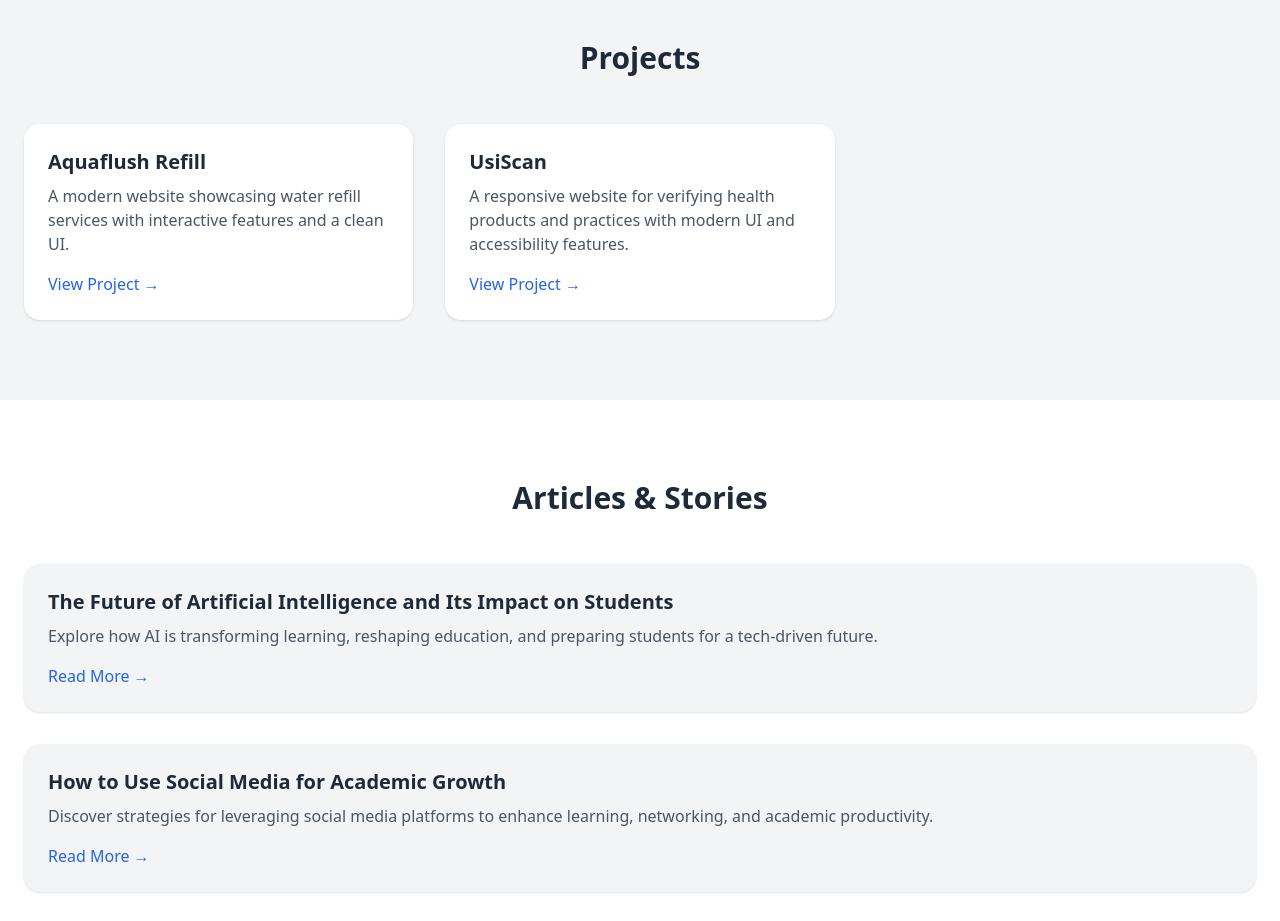
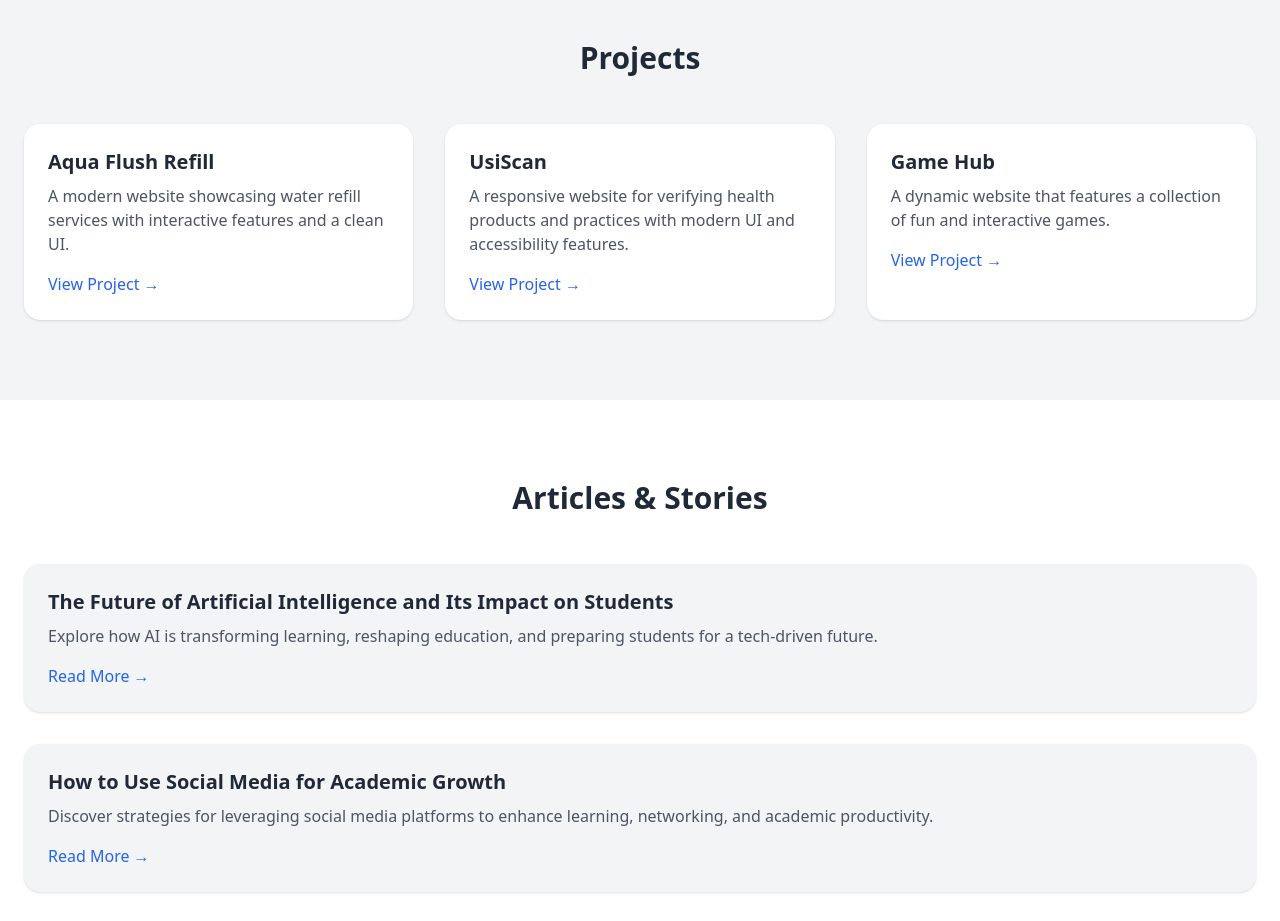
Before and after one commit to hnverunque/myportfolio, a plain HTML site: page index.html in a window 1280 px wide. Shown: the part 840-1761 px from the top of the page. Drawn offline with nearby package versions, Linux system fonts and the light colour scheme.

Commit message:
Add files via upload

```diff
--- a/index.html
+++ b/index.html
@@ -43,7 +43,7 @@
       <div class="grid md:grid-cols-3 gap-8">
         <!-- Project 1 -->
         <div class="bg-white rounded-2xl shadow hover:shadow-lg transition p-6">
-          <h4 class="font-semibold text-xl mb-2">Aquaflush Refill</h4>
+          <h4 class="font-semibold text-xl mb-2">Aqua Flush Refill</h4>
           <p class="text-gray-600 mb-4">A modern website showcasing water refill services with interactive features and a clean UI.</p>
           <a href="https://hnverunque.github.io/aquaflushrefill/" target="_blank" class="text-blue-600 hover:underline">View Project →</a>
         </div>
@@ -53,6 +53,13 @@
           <h4 class="font-semibold text-xl mb-2">UsiScan</h4>
           <p class="text-gray-600 mb-4">A responsive website for verifying health products and practices with modern UI and accessibility features.</p>
           <a href="https://hnverunque.github.io/usiscan/" target="_blank" class="text-blue-600 hover:underline">View Project →</a>
+        </div>
+
+         <!-- Project 3 -->
+        <div class="bg-white rounded-2xl shadow hover:shadow-lg transition p-6">
+          <h4 class="font-semibold text-xl mb-2">Game Hub</h4>
+          <p class="text-gray-600 mb-4">A dynamic website that features a collection of fun and interactive games.</p>
+          <a href="https://hnverunque.github.io/games/" target="_blank" class="text-blue-600 hover:underline">View Project →</a>
         </div>
       </div>
     </div>
```
